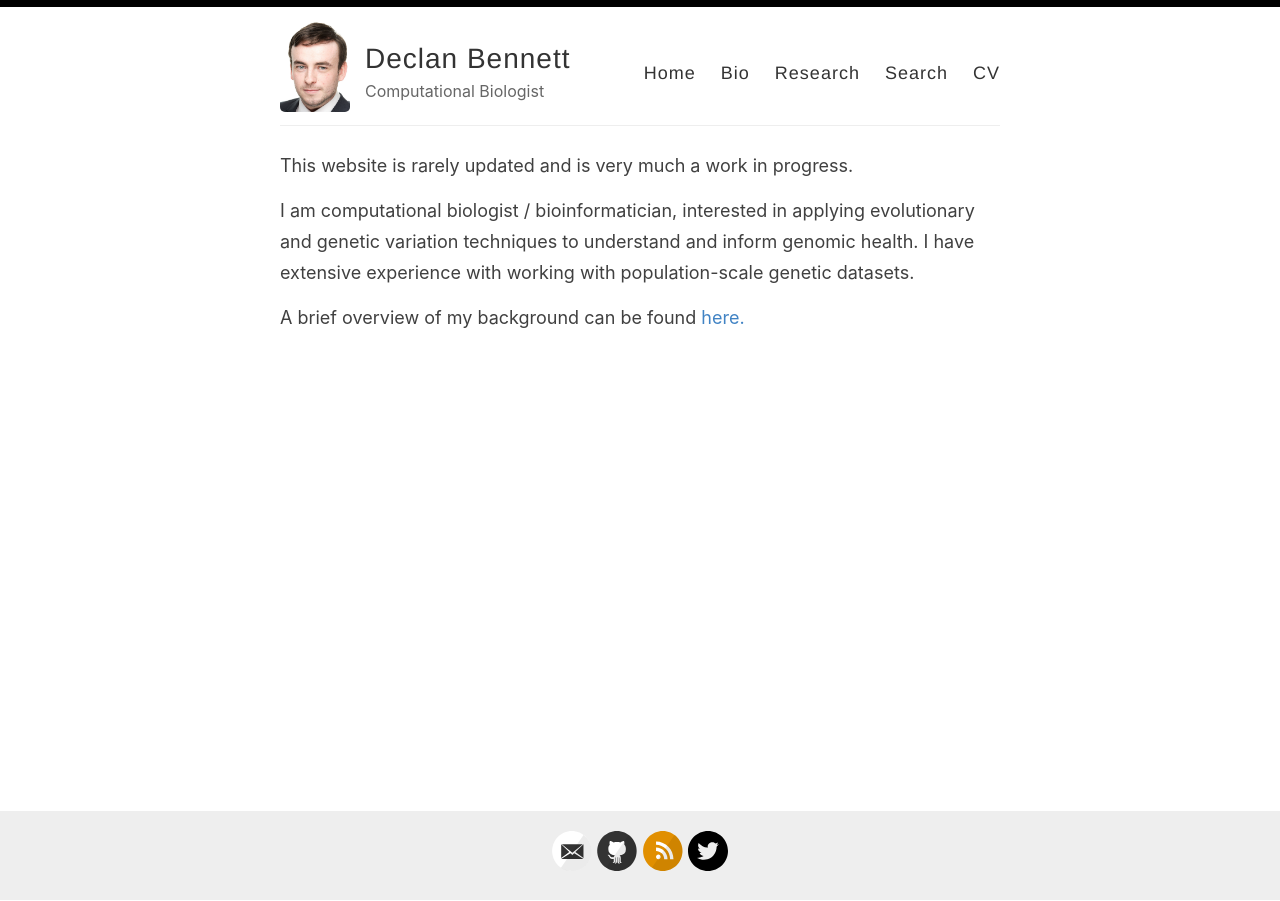
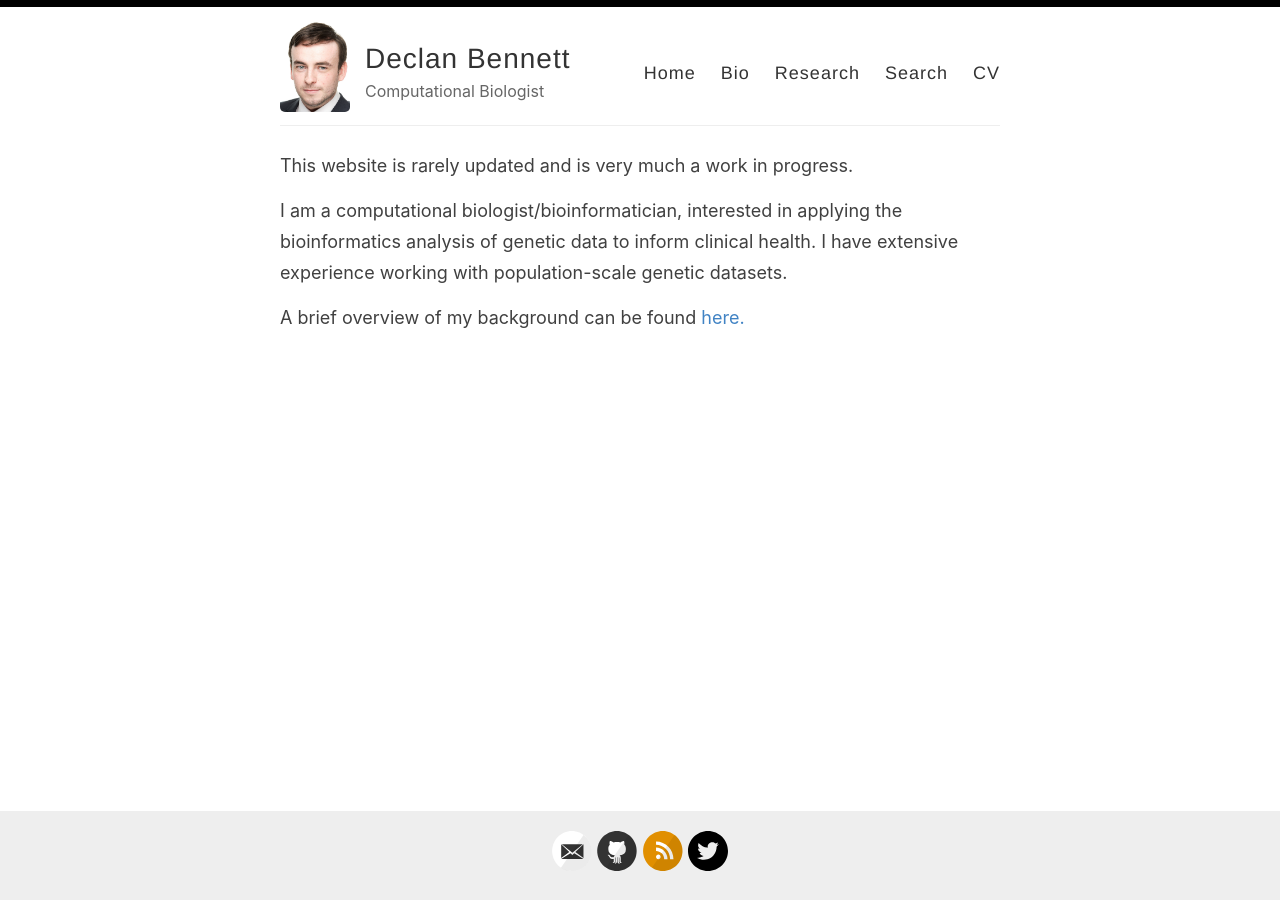
Before and after one commit to declan93/declan93.github.io, a Jekyll site: the page built from index.html, in a window 1280 px wide. Built offline with Jekyll 4.4.1, drawn with Linux system fonts in a browser that asks for light colours; the list of posts is cut into pages by our own code.

Commit message:
Update index.html

```diff
--- a/index.html
+++ b/index.html
@@ -4,8 +4,9 @@ layout: default
 <div class="header">
   <h2></h2>
   <p> This website is rarely updated and is very much a work in progress. </p>
-    <p> I am computational biologist / bioinformatician, interested in applying evolutionary and genetic variation techniques to understand and inform genomic health.
-      I have extensive experience with working with population-scale genetic datasets. </p>
+    <p> I am a computational biologist/bioinformatician, interested in applying the bioinformatics analysis of genetic data to inform clinical health.
+      I have extensive experience working with population-scale genetic datasets. </p>
+
     <p>A brief overview of my background can be found <a href="{{ site.baseurl }}/Bio">here.</a>
   </p>
 </div>
```
